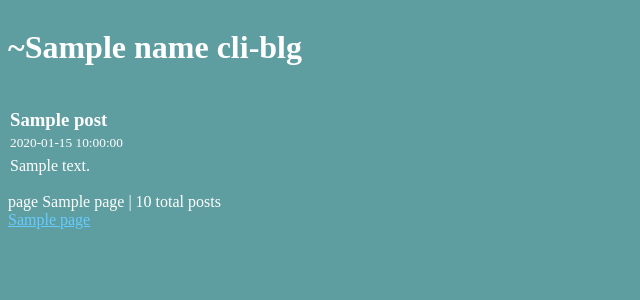
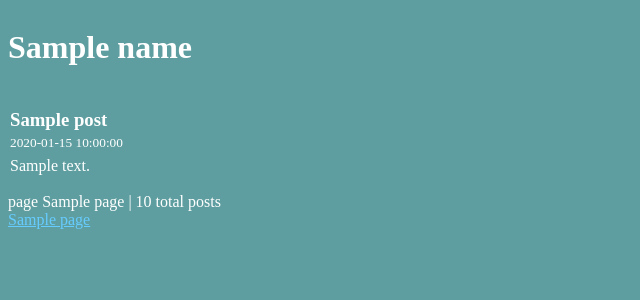
Before and after one commit to salcedoa/cli-blg, a Flask app: template backend/templates/index.html in a window 1280 px wide. Shown: the top 300 px of the page, without its empty margins (0-640 px from the left). Run offline with Flask 3, Linux system fonts and the light colour scheme; the template is opened without the code that fills it: most values are stand-ins (such as "Sample title", 1, 10 or a date in 2020); parts of the project's set-up code (start-up, migrations or seed data) failed here and were passed over.

Commit message:
Integrated with new client CLI app

```diff
--- a/backend/app.py
+++ b/backend/app.py
@@ -25,7 +25,7 @@ with app.app_context():
 # Setting up variables from .env
 config = dotenv_values(".env")
 customTimeFormat = config["TIMEFORMAT"]
-name = config["NAME"]
+name = config["TITLE"]
 postsPerPage = int(config["POSTS_PER_PAGE"])
 
 @app.route('/')
--- a/backend/templates/index.html
+++ b/backend/templates/index.html
@@ -8,7 +8,7 @@
     <link rel="stylesheet" href="{{ url_for('static', filename='styles.css') }}">
   </head>
   <body>
-    <h1>~{{ name }} cli-blg</h1>
+    <h1>{{ name }}</h1>
     {% for post in page %}
       <div class="post-container">
         <h3>{{ post.title }}</h3>
```
Also changed, not shown: backend/requirements.txt (+13 -16 lines), README.md.
